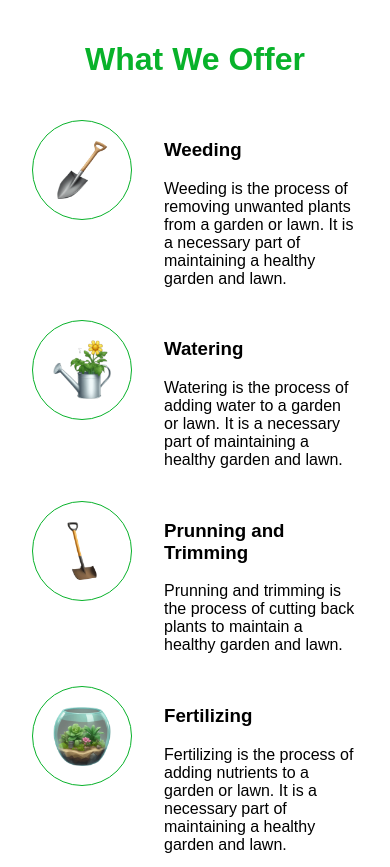
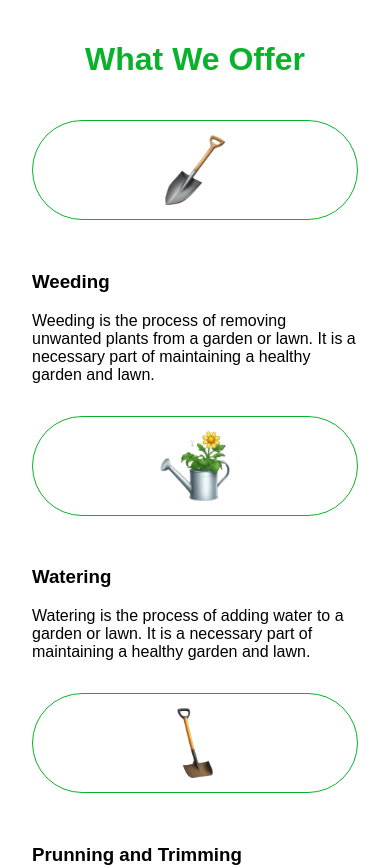
Before and after one commit to Vineethaveerapu/garden, a React (Vite) app: page / in a window 390 px wide. Shown: the part 942-1809 px from the top of the page. Built offline with nearby package versions, Linux system fonts and the light colour scheme.

Commit message:
handle nav click in mobile

```diff
--- a/src/components/Footer/Footer.module.css
+++ b/src/components/Footer/Footer.module.css
@@ -3,6 +3,10 @@
   color: #0b0a0a;
   padding: 3rem 0 1rem 0;
   margin-top: 4rem;
+
+  ul {
+    list-style: none;
+  }
 }
 
 .footerContent {
--- a/src/components/Header/index.jsx
+++ b/src/components/Header/index.jsx
@@ -9,6 +9,7 @@ const Header = ({ setCurrentPage }) => {
 
   const menuButtonClick = () => {
     setIsOpen(isOpen ? false : true);
+
     // setIsOpen(!isOpen);
     // if (isOpen) {
     //   setIsOpen(false);
@@ -17,12 +18,17 @@ const Header = ({ setCurrentPage }) => {
     // }
   };
 
+  const handleNavClick = (page) => {
+    setCurrentPage(page);
+    setIsOpen(false);
+  };
+
   return (
     <>
       <div className={styles.header}>
         <img src={logo} alt="logo" className={styles.logo} />
         <Navigation
-          setCurrentPage={setCurrentPage}
+          handleNavClick={handleNavClick}
           className={isOpen ? styles.mobileMenu : styles.desktopNav}
         />
         <button onClick={menuButtonClick} className={styles.mobileMenuButton}>
--- a/src/components/MainHome/MainHome.module.css
+++ b/src/components/MainHome/MainHome.module.css
@@ -71,3 +71,10 @@
 
   gap: 2rem;
 }
+
+@media (max-width: 768px) {
+  .taskItem {
+    flex-direction: column;
+    height: 100%;
+  }
+}
--- a/src/components/Navigation/index.jsx
+++ b/src/components/Navigation/index.jsx
@@ -1,6 +1,6 @@
-const Navigation = ({ setCurrentPage, className }) => {
+const Navigation = ({ className, handleNavClick }) => {
   const handleClick = (page) => {
-    setCurrentPage(page);
+    handleNavClick(page);
   };
 
   return (
```
